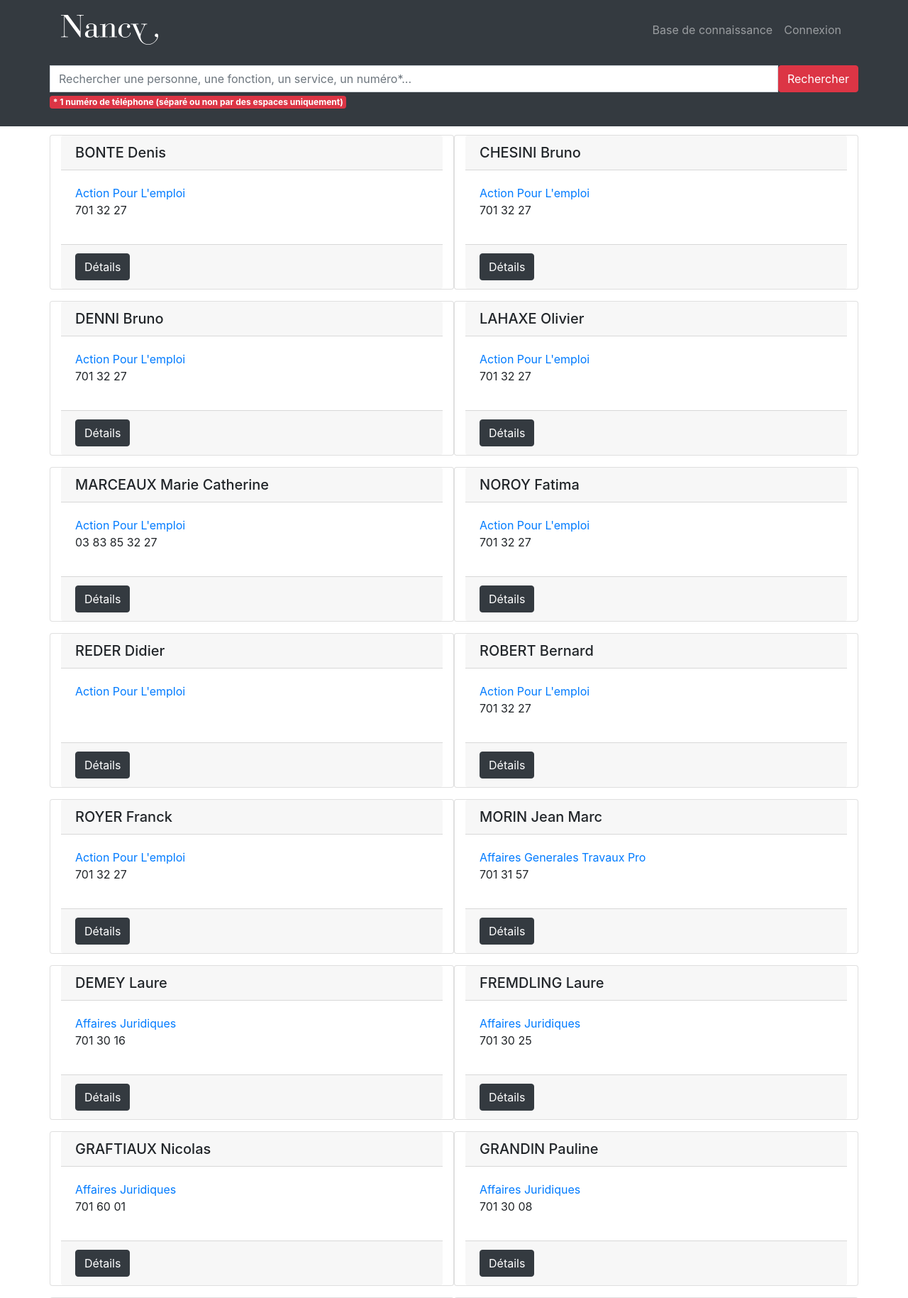
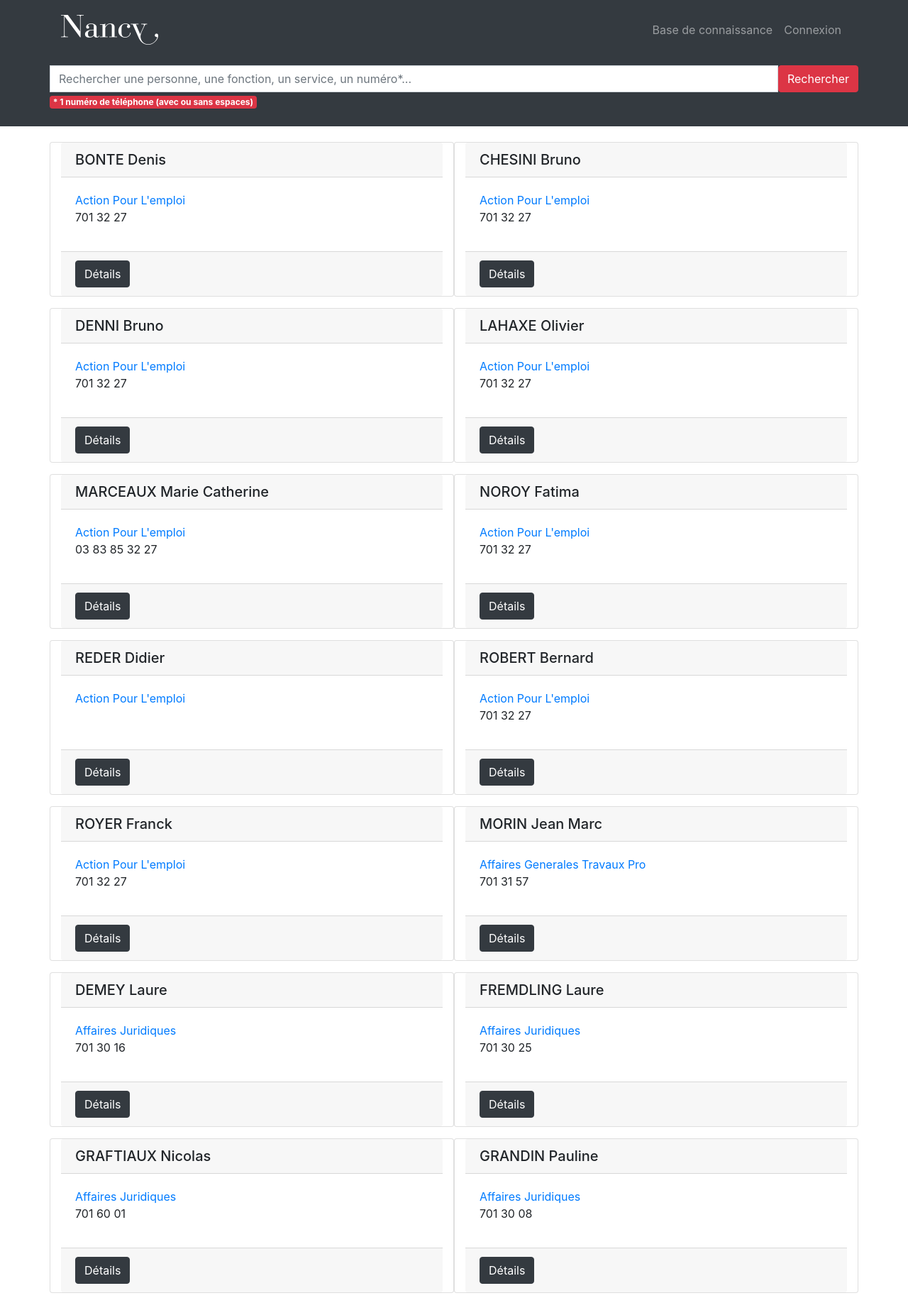
Before and after one commit to mrazafindrazaka/annuaire, a CodeIgniter app: page /ci_annuaire/index.php/home/index in a window 1280 px wide. Shown: the top 1829 px of the page at 71% size. Run offline with CodeIgniter, Linux system fonts and the light colour scheme; data comes from the database, SQL or seed files in the repository.

Commit message:
base de connaissance

```diff
--- a/application/views/templates/header.php
+++ b/application/views/templates/header.php
@@ -42,7 +42,7 @@ defined('BASEPATH') OR exit('No direct script access allowed');
 						<input class="btn btn-danger input-group-btn" type="submit" value="Rechercher"/>
 					</div>
 				</form>
-				<span class="badge badge-danger">* 1 numéro de téléphone (séparé ou non par des espaces uniquement)</span>
+				<span class="badge badge-danger">* 1 numéro de téléphone (avec ou sans espaces)</span>
 			</div>
 		</div>
 	</div>
--- a/assets/css/style.css
+++ b/assets/css/style.css
@@ -1,4 +1,4 @@
 body
 {
-	padding-top: 190px;
+	padding-top: 200px;
 }
```
